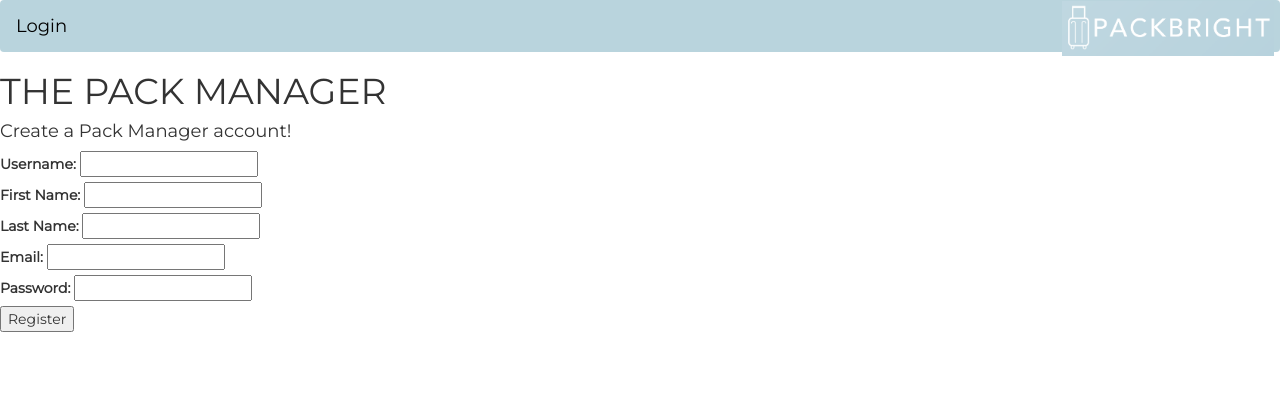
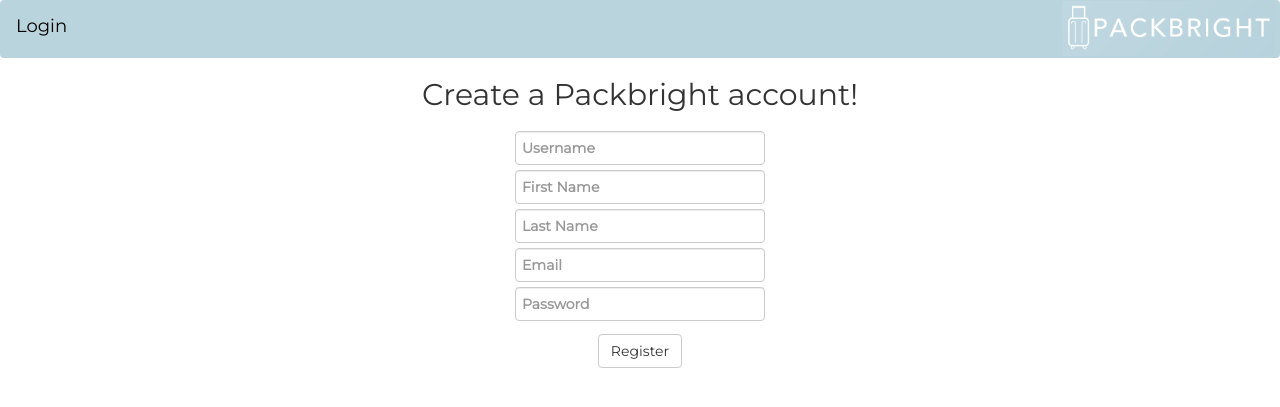
Before and after one commit to khdouglass/packbright, a Flask app: page /register in a window 1280 px wide. Shown: the top 407 px of the page. Run offline with Flask 2, Linux system fonts and the light colour scheme; some libraries are stand-ins or nearby versions.

Commit message:
Updated registration.

```diff
--- a/server.py
+++ b/server.py
@@ -40,7 +40,7 @@ def register_process():
     """Process registration."""
 
     # get user information from registration form
-    user_id = request.form.get('username')
+    user_id = (request.form.get('username')).lower()
     first_name = request.form.get('first_name')
     last_name = request.form.get('last_name')
     email = request.form.get('email')
@@ -50,10 +50,15 @@ def register_process():
     hashed = bcrypt.hashpw(password.encode('utf8'), bcrypt.gensalt())
 
     # check db if user already exists
-    user_exists = db.session.query(User.user_id).filter_by(user_id=user_id, email=email).first()
+    user_exists = db.session.query(User.user_id).filter_by(user_id=user_id).first()
+    email_exists = db.session.query(User.user_id).filter_by(email=email).first()
 
     if user_exists:
         flash("User already exists!")
+        return redirect('/register')
+
+    if email_exists:
+        flash("Email address already registered!")
         return redirect('/register')
 
     # create new user, add to db
@@ -74,7 +79,7 @@ def login():
     """Process login."""
 
     # get user input
-    user_id = request.form.get('username')
+    user_id = (request.form.get('username')).lower()
     password = request.form.get('password')
 
     # query db for user_id
@@ -484,6 +489,7 @@ def complete_list(trip_name):
                               .join(LocationVisit, Trip)\
                               .filter_by(trip_id=trip_id)\
                               .all()
+    print "**LOCATION LIST", location_list
 
     session['trip_id'] = trip_id
 
--- /dev/null
+++ b/static/css/register.css
@@ -0,0 +1,13 @@
+.form-control {
+    width: 250px;
+    margin: 0 auto;
+    padding-left: 6px;
+}
+
+.btn {
+    margin: 8px;
+}
+
+h2 {
+    margin-bottom: 20px;
+}
--- a/templates/base.html
+++ b/templates/base.html
@@ -22,7 +22,7 @@
         }
 
         .navbar {
-            min-height:50px !important;
+            min-height:58px !important;
             margin-bottom: 0 !important;
             background-color: #B9D4DD;
 
--- a/templates/register.html
+++ b/templates/register.html
@@ -1,41 +1,44 @@
 {% extends 'base.html' %}
 
-{% block title %}PACK MANAGER{% endblock %}
+{% block title %}Packbright{% endblock %}
 
 {% block content %}
 
-    <h1>THE PACK MANAGER </h1>
+    <link rel="stylesheet" href="/static/css/register.css">
 
-    <h4>Create a Pack Manager account!</h4>
+    <div class="container-fluid text-center">
+        <h2>Create a Packbright account!</h2>
+
         <form action='/register' method='POST'>
             <div>
-            <label>Username:
-                <input type='text' name='username' required>
+                <label>
+                    <input type='text' class="form-control" name='username' placeholder='Username' required>
                 </label>
             </div>
             <div>
-            <label>First Name:
-                <input type='text' name='first_name' required>
+                <label>
+                    <input type='text' class="form-control" name='first_name' placeholder='First Name' required>
                 </label>
             </div>
             <div>
-            <label>Last Name:
-                <input type='text' name='last_name' required>
+                <label>
+                    <input type='text' class="form-control" name='last_name' placeholder='Last Name' required>
                 </label>
             </div>
             <div>
-            <label>Email:
-                <input type='email' name='email' required>
+                <label>
+                    <input type='email' class="form-control" name='email' placeholder='Email' required>
                 </label>
             </div>
             <div>
-            <label>Password:
-                <input type='password' name='password' required>
+                <label>
+                    <input type='password' class="form-control" name='password' placeholder='Password' required>
                 </label>
             </div>
             <div>
-            <input type='submit' value='Register'>
+                <input type='submit' class="btn btn-default" value='Register'>
             </div>
         </form>
+    </div>
 
 {% endblock %}
```
Lines whose indentation alone changed are shown as unchanged.
